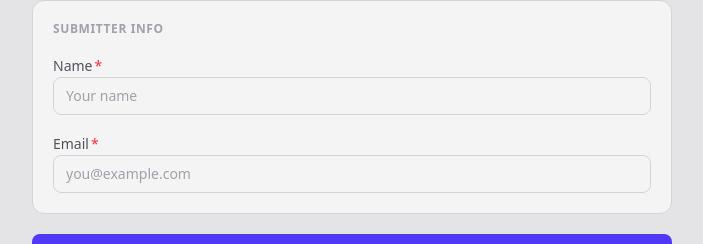
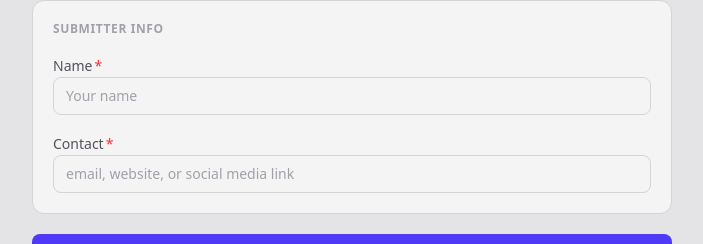
Before and after one commit to ArabicGamesDirectory/arabic-games-directory, a Next.js app: page /en/submit in a window 1280 px wide. Shown: the part 2363-2607 px from the top of the page, without its empty margins (288-991 px from the left). Built offline with nearby package versions, Linux system fonts and the light colour scheme; no server answers; the database is empty.

Commit message:
submitter contact

```diff
--- a/messages/ar.json
+++ b/messages/ar.json
@@ -101,7 +101,7 @@
     "publishingWith": "مع ناشر",
     "placeholderPublisherName": "مثال: يوبيسوفت، EA",
     "fieldName": "الاسم",
-    "fieldEmail": "البريد الإلكتروني",
+    "fieldEmail": "معلومات التواصل",
     "placeholderGameName": "مثال: مغامرة الصحراء",
     "placeholderDeveloper": "مثال: Semaphore Studios",
     "placeholderCountry": "مثال: العراق، السعودية، مصر",
@@ -111,7 +111,7 @@
     "placeholderGenreOther": "مثال: RPG تكتيكي، لعبة إيقاع…",
     "placeholderWebsiteUrl": "https://...",
     "placeholderName": "اسمك",
-    "placeholderEmail": "you@example.com",
+    "placeholderEmail": "بريد إلكتروني، موقع، أو رابط تواصل",
     "statusAnnounced": "مُعلَن عنه",
     "statusInDev": "قيد التطوير",
     "statusPrototype": "نموذج أولي",
@@ -226,14 +226,14 @@
     "placeholderDescription": "وصف مختصر عن الاستوديو أو الشخص",
     "placeholderWebsiteUrl": "https://...",
     "placeholderSubmitterName": "اسمك",
-    "placeholderSubmitterEmail": "you@example.com",
+    "placeholderSubmitterEmail": "بريد إلكتروني، موقع، أو رابط تواصل",
     "countryRequired": "يرجى اختيار دولة واحدة على الأقل.",
     "errorRequired": "هذا الحقل مطلوب.",
     "submitButton": "إرسال الاستوديو",
     "submittingButton": "جارٍ الإرسال...",
     "successMessage": "تم الإرسال! سنراجعه وننشره قريباً.",
     "fieldSubmitterName": "اسمك",
-    "fieldSubmitterEmail": "بريدك الإلكتروني",
+    "fieldSubmitterEmail": "معلومات التواصل",
     "updateTitle": "تحديث معلومات الاستوديو",
     "updateSubtitle": "اقترح تغييرات على هذا التوثيق. سنراجع ونطبّقها.",
     "updateButton": "إرسال التحديث",
--- a/messages/en.json
+++ b/messages/en.json
@@ -101,7 +101,7 @@
     "publishingWith": "With a publisher",
     "placeholderPublisherName": "e.g. Ubisoft, EA, Aniplex",
     "fieldName": "Name",
-    "fieldEmail": "Email",
+    "fieldEmail": "Contact",
     "placeholderGameName": "e.g. Desert Quest",
     "placeholderDeveloper": "e.g. Semaphore Studios",
     "placeholderCountry": "e.g. Iraq, Saudi Arabia, Egypt",
@@ -111,7 +111,7 @@
     "placeholderGenreOther": "e.g. Tactical RPG, Rhythm game…",
     "placeholderWebsiteUrl": "https://...",
     "placeholderName": "Your name",
-    "placeholderEmail": "you@example.com",
+    "placeholderEmail": "email, website, or social media link",
     "statusAnnounced": "Announced",
     "statusInDev": "In development",
     "statusPrototype": "Prototype",
@@ -226,14 +226,14 @@
     "placeholderDescription": "A short description of the studio or individual",
     "placeholderWebsiteUrl": "https://...",
     "placeholderSubmitterName": "Your name",
-    "placeholderSubmitterEmail": "you@example.com",
+    "placeholderSubmitterEmail": "email, website, or social media link",
     "countryRequired": "Please select at least one country.",
     "errorRequired": "This field is required.",
     "submitButton": "Submit studio",
     "submittingButton": "Submitting...",
     "successMessage": "Submitted! We'll review and publish it soon.",
     "fieldSubmitterName": "Your name",
-    "fieldSubmitterEmail": "Your email",
+    "fieldSubmitterEmail": "Contact",
     "updateTitle": "Update studio info",
     "updateSubtitle": "Suggest changes to this listing. We'll review and apply them.",
     "updateButton": "Submit update",
--- a/src/app/[locale]/admin/page.tsx
+++ b/src/app/[locale]/admin/page.tsx
@@ -759,7 +759,7 @@ export default function AdminPage() {
                         wasLabel=""
                       />
                       <DetailRow
-                        label="Email"
+                        label="Contact"
                         value={s.submitter_email || "—"}
                         changed={false}
                         changedLabel=""
@@ -929,7 +929,7 @@ export default function AdminPage() {
                         wasLabel=""
                       />
                       <DetailRow
-                        label="Email"
+                        label="Contact"
                         value={s.submitter_email || "—"}
                         changed={false}
                         changedLabel=""
--- a/src/components/StudioSubmitForm.tsx
+++ b/src/components/StudioSubmitForm.tsx
@@ -209,7 +209,6 @@ export function StudioSubmitForm({ initialData, backHref = "/" }: StudioSubmitFo
             <input
               id="submitter_email"
               name="submitter_email"
-              type="email"
               value={submitterEmail}
               onChange={(e) => setSubmitterEmail(e.target.value)}
               className={inputCls("submitter_email")}
--- a/src/components/SubmitForm.tsx
+++ b/src/components/SubmitForm.tsx
@@ -584,7 +584,6 @@ export function SubmitForm({ initialData, backHref = "/" }: SubmitFormProps) {
             <input
               id="submitter_email"
               name="submitter_email"
-              type="email"
               value={submitterEmail}
               onChange={(e) => setSubmitterEmail(e.target.value)}
               className={inputCls("submitter_email")}
```
Also changed, not shown: 1 other file (tests, documents, lock files or other folders).
